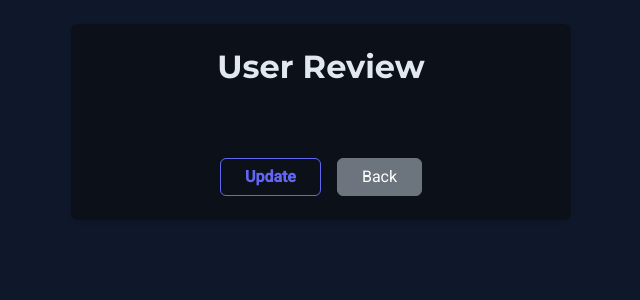
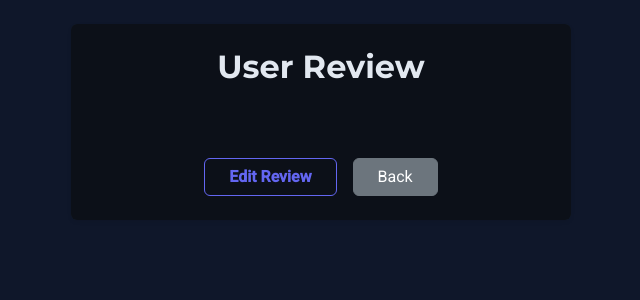
Before and after one commit to Tombunzel/moviwebApp, a Flask app: page /users/2/show_review/2 in a window 1280 px wide. Shown: the top 300 px of the page, without its empty margins (319-959 px from the left). Run offline with Flask 3, Linux system fonts and the light colour scheme; data comes from the database, SQL or seed files in the repository; some libraries are stand-ins or nearby versions.

Commit message:
template to show a users review to a movie

```diff
--- a/templates/show_review.html
+++ b/templates/show_review.html
@@ -11,7 +11,7 @@
         <h5 class="text-center mb-4 fw-bold">{{ movie.name }}</h5>
         <div class="text-center mb-5">{{ movie.review }}</div>
         <div class="d-flex gap-3 justify-content-center mt-4 mb-4">
-          <a href="/users/{{ movie.user_id }}/update_movie/{{ movie.id }}" class="btn btn-outline-primary fw-semibold px-4">Update</a>
+          <a href="/users/{{ movie.user_id }}/add_review/{{ movie.id }}" class="btn btn-outline-primary fw-semibold px-4">Edit Review</a>
           <a href="/users/{{ movie.user_id }}" class="btn btn-secondary px-4">Back</a>
         </div>
       </div>
```
